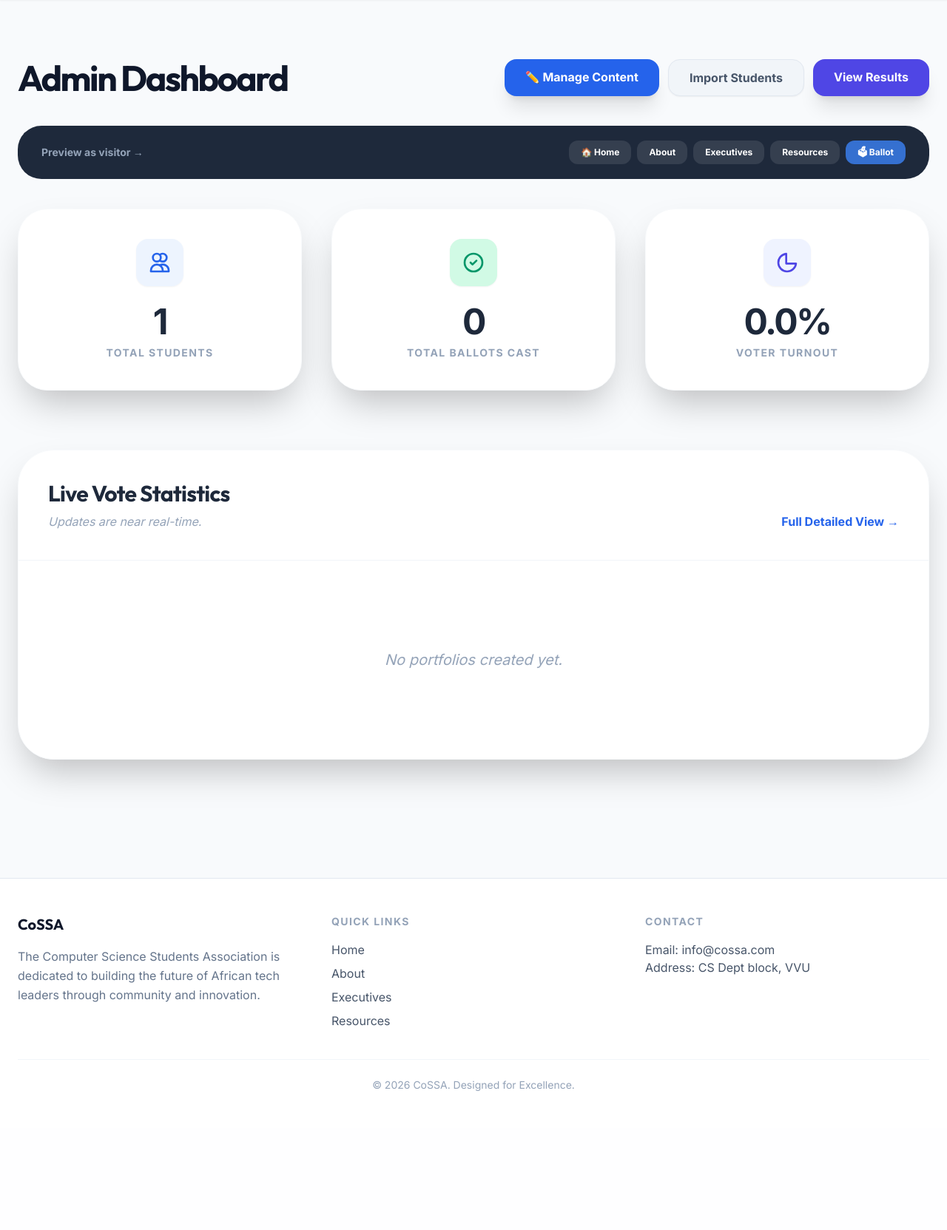
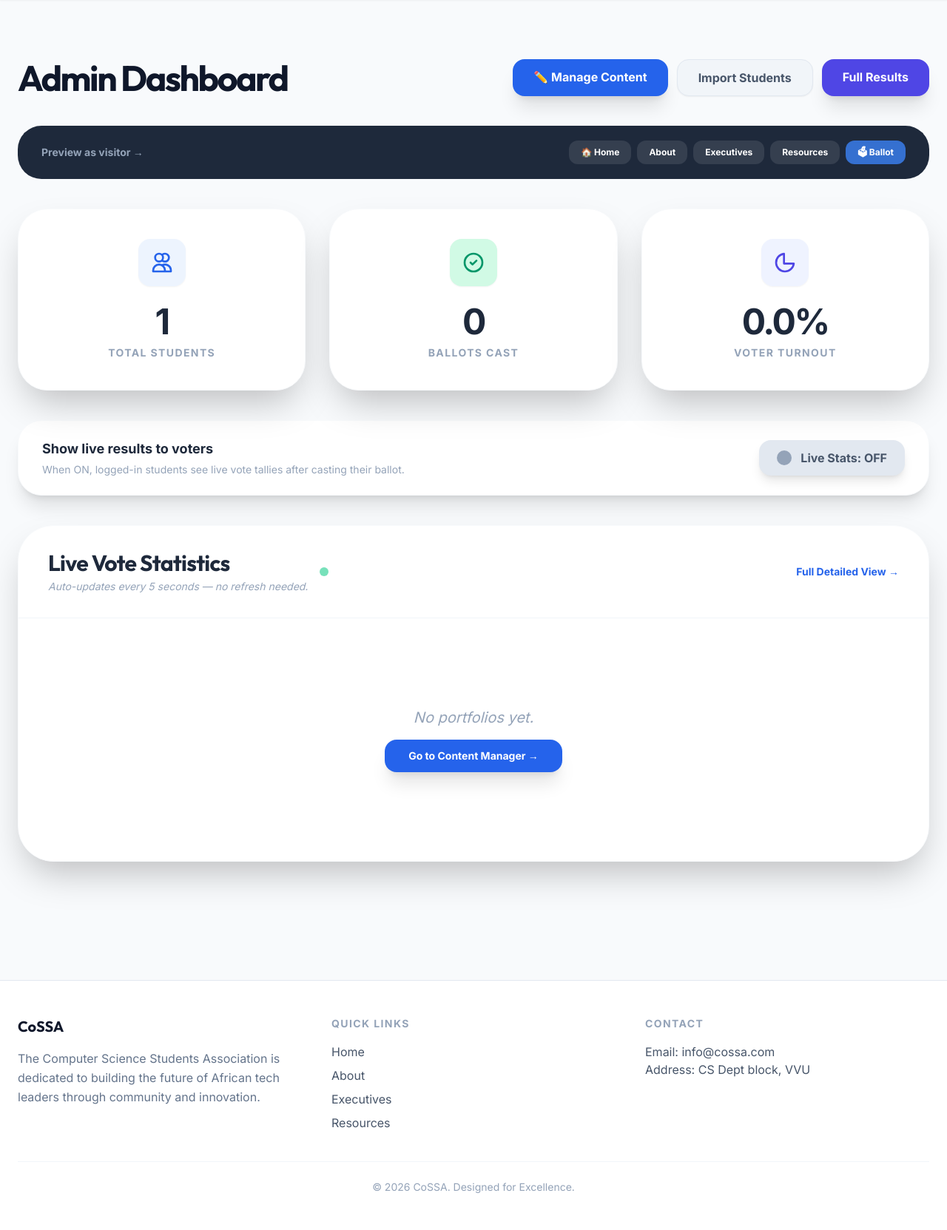
Before and after one commit to sasusavage/cosaa, a Flask app: page /admin/dashboard in a window 1280 px wide. Shown: the part 74-1737 px from the top of the page at 74% size. Before the commit the page ends 1549 px from the top, so only its background shows below. Run offline with Flask 3, Linux system fonts and the light colour scheme; a user stored in the database is signed in; some libraries are stand-ins or nearby versions.

Commit message:
Real-time live stats, candidate images in dashboard, admin toggle
Admin dashboard:
- Candidate photos now appear as thumbnails next to each name in the
  live stats section
- Delete buttons removed from stats section — candidate/portfolio
  management belongs in the CMS, not the live view
- Stats cards (total students, ballots cast, turnout) update every 5s
  via JS polling of /admin/stats.json — no page refresh needed
- Pulsing green live dot flashes on each successful poll
- Toggle button: admin can flip 'Show live results to voters' ON/OFF
  directly from the dashboard (stored as Setting live_stats_public)

Voter-facing live stats:
- /vote/live-stats.json endpoint returns full vote counts for logged-in users
- After voting (confirmed page) and on the already-voted page: if the
  admin toggle is ON, a live results widget appears below the
  confirmation message, polling every 5s and re-rendering in place
- Reusable partial template: voting/_live_stats.html

Co-Authored-By: Claude Sonnet 4.6 <noreply@anthropic.com>

```diff
--- a/app/blueprints/admin/routes.py
+++ b/app/blueprints/admin/routes.py
@@ -59,11 +59,40 @@ def dashboard():
     voted_count = User.query.filter_by(has_voted=True).count()
     turnout = (voted_count / total_users * 100) if total_users > 0 else 0
     portfolios = Portfolio.query.all()
+    live_stats_on = Setting.get('live_stats_public', '0') == '1'
     return render_template('admin/dashboard.html',
                           total_users=total_users,
                           voted_count=voted_count,
                           turnout=turnout,
-                          portfolios=portfolios)
+                          portfolios=portfolios,
+                          live_stats_on=live_stats_on)
+
+@admin.route('/toggle-live-stats', methods=['POST'])
+@admin_required
+def toggle_live_stats():
+    current = Setting.get('live_stats_public', '0')
+    Setting.set('live_stats_public', '0' if current == '1' else '1')
+    db.session.commit()
+    return redirect(url_for('admin.dashboard'))
+
+@admin.route('/stats.json')
+@admin_required
+def stats_json():
+    from flask import jsonify
+    total_users = User.query.count()
+    voted_count = User.query.filter_by(has_voted=True).count()
+    portfolios = Portfolio.query.all()
+    data = []
+    for p in portfolios:
+        candidates = []
+        for c in p.candidates:
+            count = len(c.votes_received)
+            pct = round(count / voted_count * 100, 1) if voted_count > 0 else 0
+            candidates.append({'id': c.id, 'name': c.name, 'image_url': c.image_url or '', 'votes': count, 'pct': pct})
+        data.append({'id': p.id, 'title': p.title, 'candidates': candidates})
+    return jsonify(total_users=total_users, voted_count=voted_count,
+                   turnout=round(voted_count / total_users * 100, 1) if total_users else 0,
+                   portfolios=data)
 
 @admin.route('/candidates/create', methods=['GET', 'POST'])
 @admin_required
--- a/app/templates/admin/dashboard.html
+++ b/app/templates/admin/dashboard.html
@@ -1,17 +1,19 @@
 {% extends 'base.html' %}
-
+{% block title %}Admin Dashboard{% endblock %}
 {% block content %}
 <div class="max-w-7xl mx-auto py-12">
+
+    {# ── Header ──────────────────────────────────────────────────────────────── #}
     <div class="flex flex-col md:flex-row md:items-center justify-between gap-6 mb-10">
         <h1 class="text-4xl md:text-5xl font-black text-slate-900 tracking-tighter">Admin Dashboard</h1>
         <div class="flex flex-wrap gap-3">
             <a href="{{ url_for('admin.cms') }}" class="bg-blue-600 text-white px-7 py-3 rounded-2xl font-bold hover:bg-blue-700 transition-all shadow-xl">✏️ Manage Content</a>
             <a href="{{ url_for('admin.upload_credentials') }}" class="bg-slate-100 text-slate-600 px-7 py-3 rounded-2xl font-bold hover:bg-slate-200 transition-all border border-slate-200 shadow-sm">Import Students</a>
-            <a href="{{ url_for('admin.results') }}" class="bg-indigo-600 text-white px-7 py-3 rounded-2xl font-bold hover:bg-indigo-700 transition-all shadow-xl">View Results</a>
+            <a href="{{ url_for('admin.results') }}" class="bg-indigo-600 text-white px-7 py-3 rounded-2xl font-bold hover:bg-indigo-700 transition-all shadow-xl">Full Results</a>
         </div>
     </div>
 
-    <!-- Preview strip -->
+    {# ── Preview strip ────────────────────────────────────────────────────────── #}
     <div class="bg-slate-800 rounded-[2rem] px-8 py-5 mb-10 flex flex-col md:flex-row md:items-center gap-4">
         <p class="text-slate-400 text-sm font-bold flex-1">Preview as visitor →</p>
         <div class="flex flex-wrap gap-2">
@@ -23,79 +25,91 @@
         </div>
     </div>
 
-    <div class="grid grid-cols-1 md:grid-cols-3 gap-10 mb-20">
+    {# ── Summary cards ────────────────────────────────────────────────────────── #}
+    <div class="grid grid-cols-1 md:grid-cols-3 gap-8 mb-10">
         <div class="bg-white p-10 rounded-[2.5rem] shadow-2xl border border-slate-50 flex flex-col items-center">
-            <div class="w-16 h-16 bg-blue-100/50 text-blue-600 rounded-2xl flex items-center justify-center mb-6 shadow-sm font-black text-2xl">
-                <svg xmlns="http://www.w3.org/2000/svg" class="h-8 w-8" fill="none" viewBox="0 0 24 24" stroke="currentColor">
-                    <path stroke-linecap="round" stroke-linejoin="round" stroke-width="2" d="M12 4.354a4 4 0 110 5.292M15 21H3v-1a6 6 0 0112 0v1zm0 0h6v-1a6 6 0 00-9-5.197M13 7a4 4 0 11-8 0 4 4 0 018 0z" />
-                </svg>
+            <div class="w-16 h-16 bg-blue-100/50 text-blue-600 rounded-2xl flex items-center justify-center mb-6 shadow-sm">
+                <svg xmlns="http://www.w3.org/2000/svg" class="h-8 w-8" fill="none" viewBox="0 0 24 24" stroke="currentColor"><path stroke-linecap="round" stroke-linejoin="round" stroke-width="2" d="M12 4.354a4 4 0 110 5.292M15 21H3v-1a6 6 0 0112 0v1zm0 0h6v-1a6 6 0 00-9-5.197M13 7a4 4 0 11-8 0 4 4 0 018 0z" /></svg>
             </div>
-            <div class="text-5xl font-black text-slate-800 mb-2 tracking-tighter">{{ total_users }}</div>
+            <div id="stat-total" class="text-5xl font-black text-slate-800 mb-2 tracking-tighter">{{ total_users }}</div>
             <div class="text-slate-400 font-bold uppercase tracking-widest text-sm">Total Students</div>
         </div>
         <div class="bg-white p-10 rounded-[2.5rem] shadow-2xl border border-slate-50 flex flex-col items-center">
-            <div class="w-16 h-16 bg-emerald-100 text-emerald-600 rounded-2xl flex items-center justify-center mb-6 shadow-sm font-black text-2xl">
-                <svg xmlns="http://www.w3.org/2000/svg" class="h-8 w-8" fill="none" viewBox="0 0 24 24" stroke="currentColor">
-                    <path stroke-linecap="round" stroke-linejoin="round" stroke-width="2" d="M9 12l2 2 4-4m6 2a9 9 0 11-18 0 9 9 0 0118 0z" />
-                </svg>
+            <div class="w-16 h-16 bg-emerald-100 text-emerald-600 rounded-2xl flex items-center justify-center mb-6 shadow-sm">
+                <svg xmlns="http://www.w3.org/2000/svg" class="h-8 w-8" fill="none" viewBox="0 0 24 24" stroke="currentColor"><path stroke-linecap="round" stroke-linejoin="round" stroke-width="2" d="M9 12l2 2 4-4m6 2a9 9 0 11-18 0 9 9 0 0118 0z" /></svg>
             </div>
-            <div class="text-5xl font-black text-slate-800 mb-2 tracking-tighter">{{ voted_count }}</div>
-            <div class="text-slate-400 font-bold uppercase tracking-widest text-sm">Total Ballots Cast</div>
+            <div id="stat-voted" class="text-5xl font-black text-slate-800 mb-2 tracking-tighter">{{ voted_count }}</div>
+            <div class="text-slate-400 font-bold uppercase tracking-widest text-sm">Ballots Cast</div>
         </div>
         <div class="bg-white p-10 rounded-[2.5rem] shadow-2xl border border-slate-50 flex flex-col items-center">
-            <div class="w-16 h-16 bg-indigo-100/50 text-indigo-600 rounded-2xl flex items-center justify-center mb-6 shadow-sm font-black text-2xl">
-                <svg xmlns="http://www.w3.org/2000/svg" class="h-8 w-8" fill="none" viewBox="0 0 24 24" stroke="currentColor">
-                    <path stroke-linecap="round" stroke-linejoin="round" stroke-width="2" d="M11 3.055A9.001 9.001 0 1020.945 13H11V3.055z" />
-                </svg>
+            <div class="w-16 h-16 bg-indigo-100/50 text-indigo-600 rounded-2xl flex items-center justify-center mb-6 shadow-sm">
+                <svg xmlns="http://www.w3.org/2000/svg" class="h-8 w-8" fill="none" viewBox="0 0 24 24" stroke="currentColor"><path stroke-linecap="round" stroke-linejoin="round" stroke-width="2" d="M11 3.055A9.001 9.001 0 1020.945 13H11V3.055z" /></svg>
             </div>
-            <div class="text-5xl font-black text-slate-800 mb-2 tracking-tighter">{{ turnout|round(1) }}%</div>
+            <div id="stat-turnout" class="text-5xl font-black text-slate-800 mb-2 tracking-tighter">{{ turnout|round(1) }}%</div>
             <div class="text-slate-400 font-bold uppercase tracking-widest text-sm">Voter Turnout</div>
         </div>
     </div>
 
+    {# ── Live stats toggle ────────────────────────────────────────────────────── #}
+    <div class="bg-white rounded-[2rem] shadow-xl border border-slate-50 px-8 py-6 mb-10 flex flex-col md:flex-row md:items-center gap-4">
+        <div class="flex-1">
+            <p class="font-black text-slate-800 text-lg">Show live results to voters</p>
+            <p class="text-slate-400 text-sm mt-1">When ON, logged-in students see live vote tallies after casting their ballot.</p>
+        </div>
+        <form method="POST" action="{{ url_for('admin.toggle_live_stats') }}" class="flex-shrink-0">
+            <input type="hidden" name="csrf_token" value="{{ csrf_token() }}"/>
+            <button type="submit"
+                class="relative inline-flex items-center gap-3 px-6 py-3 rounded-2xl font-black text-base transition-all shadow-lg
+                {% if live_stats_on %}bg-emerald-500 hover:bg-emerald-600 text-white{% else %}bg-slate-200 hover:bg-slate-300 text-slate-600{% endif %}">
+                <span class="w-5 h-5 rounded-full border-2 {% if live_stats_on %}bg-white border-white{% else %}bg-slate-400 border-slate-400{% endif %}"></span>
+                {% if live_stats_on %}Live Stats: ON{% else %}Live Stats: OFF{% endif %}
+            </button>
+        </form>
+    </div>
+
+    {# ── Live Vote Statistics ──────────────────────────────────────────────────── #}
     <div class="bg-white rounded-[3rem] shadow-2xl border border-slate-50 relative overflow-hidden">
-        <div class="px-10 py-10 flex justify-between items-end border-b border-slate-100">
+        <div class="px-10 py-8 flex flex-col md:flex-row md:items-center justify-between gap-4 border-b border-slate-100">
+            <div class="flex items-center gap-4">
                 <div>
-                <h2 class="text-3xl font-black text-slate-800 tracking-tight mb-2">Live Vote Statistics</h2>
-                <p class="text-slate-400 font-medium italic">Updates are near real-time.</p>
+                    <h2 class="text-3xl font-black text-slate-800 tracking-tight">Live Vote Statistics</h2>
+                    <p class="text-slate-400 font-medium italic text-sm mt-1">Auto-updates every 5 seconds — no refresh needed.</p>
                 </div>
-            <a href="{{ url_for('admin.results') }}" class="text-blue-600 font-bold hover:underline">Full Detailed View &rarr;</a>
+                <span id="live-dot" class="w-3 h-3 rounded-full bg-emerald-400 animate-pulse flex-shrink-0"></span>
             </div>
-        <div class="p-10">
+            <a href="{{ url_for('admin.results') }}" class="text-blue-600 font-bold hover:underline text-sm flex-shrink-0">Full Detailed View →</a>
+        </div>
+
+        <div id="stats-container" class="p-10">
             {% if portfolios %}
             <div class="grid grid-cols-1 md:grid-cols-2 gap-12">
                 {% for portfolio in portfolios %}
-                    <div class="space-y-6">
-                        <div class="flex items-center justify-between">
+                <div class="space-y-5" data-portfolio-id="{{ portfolio.id }}">
                     <h3 class="text-xl font-bold text-slate-700 uppercase tracking-widest border-l-4 border-indigo-500 pl-4">{{ portfolio.title }}</h3>
-                            <form method="POST" action="{{ url_for('admin.delete_portfolio', port_id=portfolio.id) }}" onsubmit="return confirm('Delete portfolio and all its candidates?')">
-                                <input type="hidden" name="csrf_token" value="{{ csrf_token() }}"/>
-                                <button type="submit" class="text-red-400 hover:text-red-600 text-xs font-bold uppercase tracking-widest px-3 py-1 rounded-lg hover:bg-red-50 transition-all">Delete</button>
-                            </form>
-                        </div>
                     <div class="space-y-4">
                         {% if portfolio.candidates %}
                             {% for candidate in portfolio.candidates %}
                                 {% set count = candidate.votes_received|length %}
-                                    {% set percentage = (count / voted_count * 100) if voted_count > 0 else 0 %}
-                                    <div class="space-y-2">
-                                        <div class="flex justify-between font-bold text-slate-800">
-                                            <div class="flex items-center gap-3">
-                                                <span>{{ candidate.name }}</span>
-                                                <form method="POST" action="{{ url_for('admin.delete_candidate', cand_id=candidate.id) }}" onsubmit="return confirm('Remove {{ candidate.name }}?')">
-                                                    <input type="hidden" name="csrf_token" value="{{ csrf_token() }}"/>
-                                                    <button type="submit" class="text-red-400 hover:text-red-600 text-xs font-bold px-2 py-0.5 rounded hover:bg-red-50 transition-all">✕</button>
-                                                </form>
-                                            </div>
-                                            <span>{{ count }} votes ({{ percentage|round(1) }}%)</span>
+                                {% set pct = (count / voted_count * 100)|round(1) if voted_count > 0 else 0 %}
+                                <div class="flex items-center gap-4" data-candidate-id="{{ candidate.id }}">
+                                    <img src="{{ candidate.image_url or 'https://images.unsplash.com/photo-1507003211169-0a1dd7228f2d?w=80&h=80&fit=crop' }}"
+                                         alt="{{ candidate.name }}"
+                                         class="w-12 h-12 rounded-xl object-cover flex-shrink-0 shadow-md">
+                                    <div class="flex-1 min-w-0">
+                                        <div class="flex justify-between font-bold text-slate-800 mb-1">
+                                            <span class="truncate candidate-name">{{ candidate.name }}</span>
+                                            <span class="flex-shrink-0 ml-3 text-slate-500 text-sm candidate-stat">{{ count }} votes ({{ pct }}%)</span>
                                         </div>
                                         <div class="w-full bg-slate-100 h-3 rounded-full overflow-hidden shadow-inner">
-                                            <div class="progress-bar h-full bg-gradient-to-r from-blue-400 to-blue-600 rounded-full transition-all duration-1000 ease-out" style="width: 0%;" data-width="{{ percentage|round(1)|default(0) }}%"></div>
+                                            <div class="progress-bar h-full bg-gradient-to-r from-blue-400 to-blue-600 rounded-full transition-all duration-700 ease-out"
+                                                 style="width: 0%"
+                                                 data-width="{{ pct }}%"></div>
+                                        </div>
                                     </div>
                                 </div>
                             {% endfor %}
                         {% else %}
-                                <p class="text-slate-400 italic">No candidates registered.</p>
+                            <p class="text-slate-400 italic text-sm">No candidates registered.</p>
                         {% endif %}
                     </div>
                 </div>
@@ -103,19 +117,62 @@
             </div>
             {% else %}
             <div class="text-center py-20">
-                    <p class="text-slate-400 text-xl font-medium italic">No portfolios created yet.</p>
+                <p class="text-slate-400 text-xl font-medium italic">No portfolios yet.</p>
+                <a href="{{ url_for('admin.cms') }}" class="mt-4 inline-block bg-blue-600 text-white px-8 py-3 rounded-2xl font-bold hover:bg-blue-700 shadow-xl transition-all text-sm">Go to Content Manager →</a>
             </div>
             {% endif %}
         </div>
     </div>
+
 </div>
+
 <script>
+const STATS_URL = "{{ url_for('admin.stats_json') }}";
+
+// Animate bars on first load
 document.addEventListener('DOMContentLoaded', () => {
-        setTimeout(() => {
-            document.querySelectorAll('.progress-bar').forEach(bar => {
+    setTimeout(animateBars, 150);
+});
+
+function animateBars() {
+    document.querySelectorAll('.progress-bar[data-width]').forEach(bar => {
         bar.style.width = bar.getAttribute('data-width');
     });
-        }, 100);
+}
+
+function updateDashboard(data) {
+    // Update summary cards
+    const elTotal = document.getElementById('stat-total');
+    const elVoted = document.getElementById('stat-voted');
+    const elTurnout = document.getElementById('stat-turnout');
+    if (elTotal) elTotal.textContent = data.total_users;
+    if (elVoted) elVoted.textContent = data.voted_count;
+    if (elTurnout) elTurnout.textContent = data.turnout + '%';
+
+    // Update each candidate row
+    data.portfolios.forEach(portfolio => {
+        portfolio.candidates.forEach(c => {
+            const row = document.querySelector(`[data-candidate-id="${c.id}"]`);
+            if (!row) return;
+            const stat = row.querySelector('.candidate-stat');
+            const bar = row.querySelector('.progress-bar');
+            if (stat) stat.textContent = `${c.votes} votes (${c.pct}%)`;
+            if (bar) bar.style.width = c.pct + '%';
         });
+    });
+}
+
+// Poll every 5 seconds
+setInterval(() => {
+    fetch(STATS_URL)
+        .then(r => r.json())
+        .then(data => {
+            updateDashboard(data);
+            // Flash the live dot green briefly
+            const dot = document.getElementById('live-dot');
+            if (dot) { dot.classList.add('bg-blue-400'); setTimeout(() => dot.classList.remove('bg-blue-400'), 600); }
+        })
+        .catch(() => {}); // silent fail — don't break the UI
+}, 5000);
 </script>
 {% endblock %}
```
Also changed, not shown: app/blueprints/voting/routes.py (+24 -4 lines), app/templates/voting/_live_stats.html (added, +73 -0 lines), app/templates/voting/already_voted.html (+7 -2 lines), app/templates/voting/confirmed.html (+7 -2 lines), 1 other file. Lines whose indentation alone changed are shown as unchanged.
